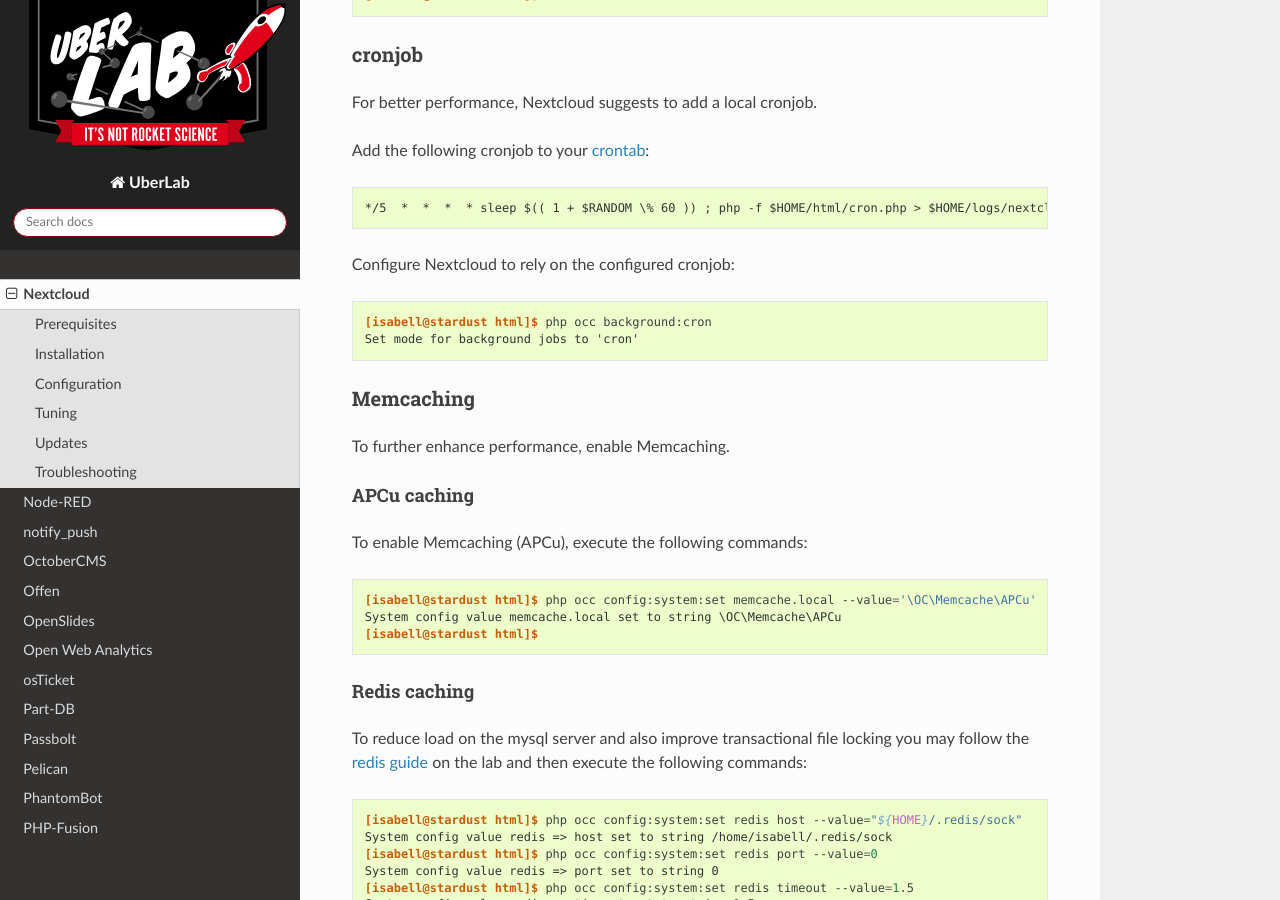
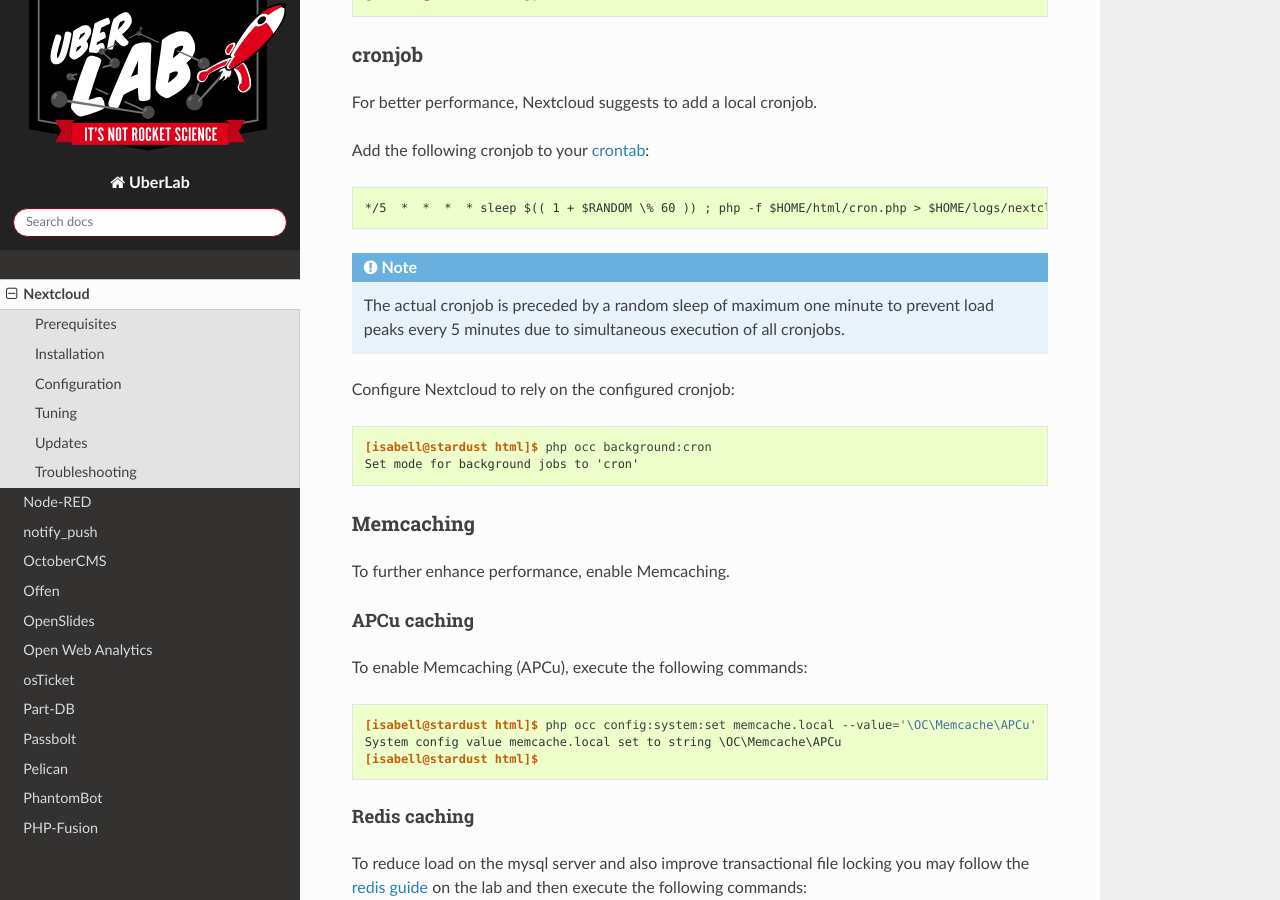
Before and after one commit to Uberspace/lab, a Sphinx documentation site: the page built from source/guide_nextcloud.rst, in a window 1280 px wide and 900 px high, scrolled down 6876 px. Built offline with Sphinx 7.4.7 and the Read the Docs theme 2.0.0, drawn with Linux system fonts in a browser that asks for light colours.

Commit message:
explain the random sleep in guide_netcloud.rst
Add a note to explain why actual cronjob is preceded by a random sleep.

```diff
--- a/source/guide_nextcloud.rst
+++ b/source/guide_nextcloud.rst
@@ -251,6 +251,8 @@
 
  */5  *  *  *  * sleep $(( 1 + $RANDOM \% 60 )) ; php -f $HOME/html/cron.php > $HOME/logs/nextcloud-cron.log 2>&1
 
+.. note:: The actual cronjob is preceded by a random sleep of maximum one minute to prevent load peaks every 5 minutes due to simultaneous execution of all cronjobs.
+
 Configure Nextcloud to rely on the configured cronjob:
 
 ::
```
